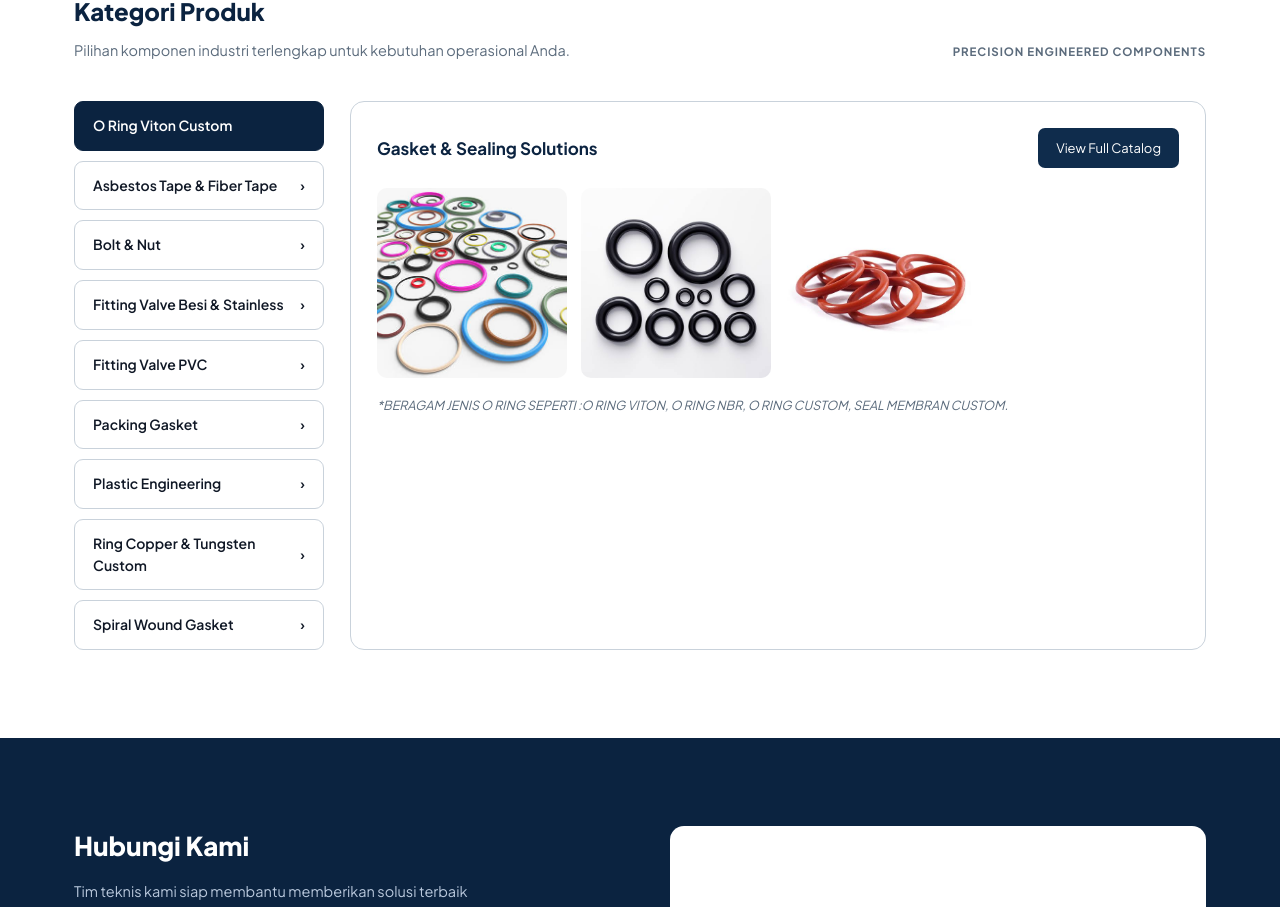
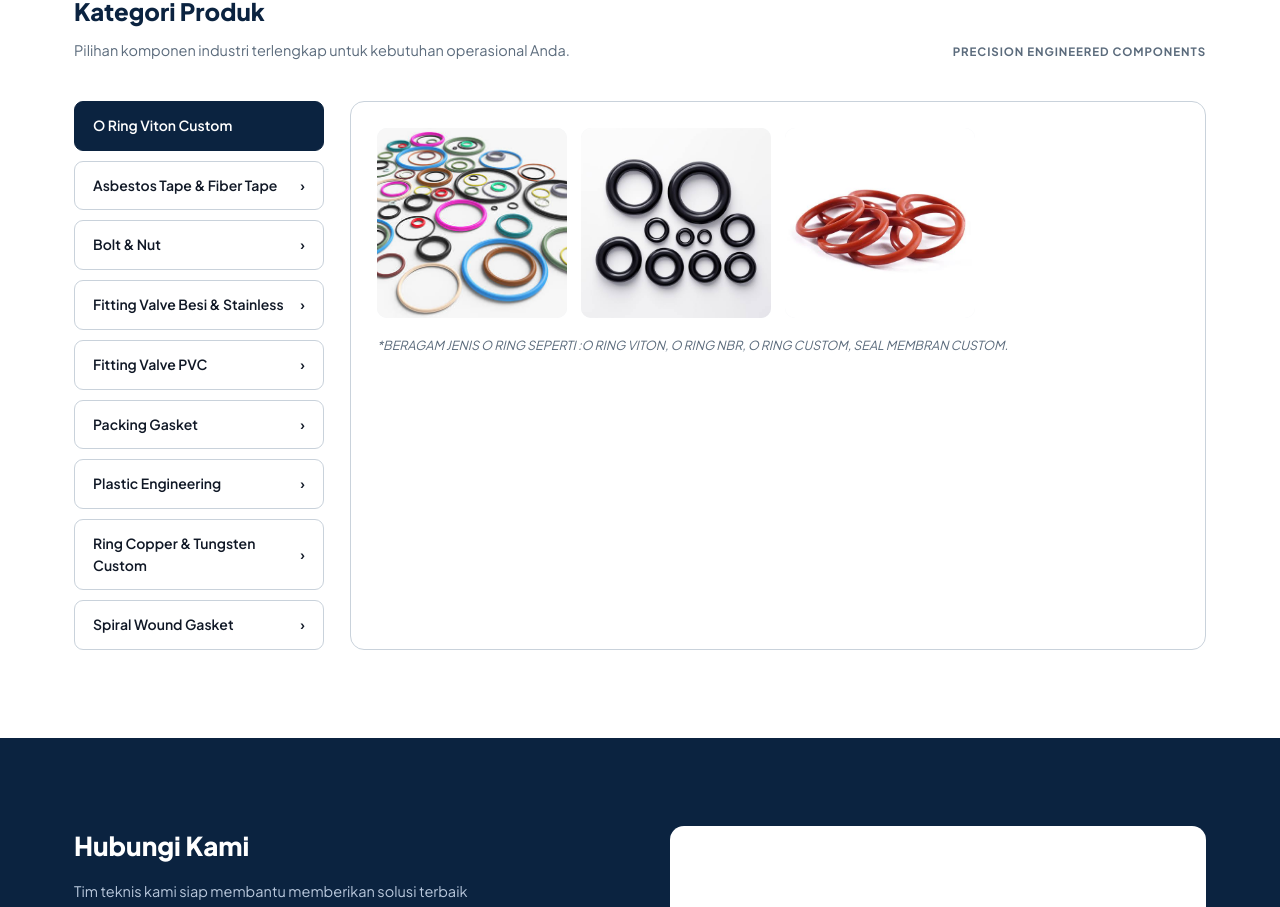
Before and after one commit to masterkinart/teknik-dewa-artha, a Next.js app: page / in a window 1280 px wide. Shown: the part 1675-2582 px from the top of the page. Built offline with nearby package versions, Linux system fonts and the light colour scheme; grey boxes are pictures that could not be loaded.

Commit message:
update hapus katalog

```diff
--- a/app/components/ProductsSection.tsx
+++ b/app/components/ProductsSection.tsx
@@ -149,12 +149,12 @@
             ))}
           </div>
           <div className="product-panel">
-            <div className="panel-head">
+            {/* <div className="panel-head">
               <h3>Gasket &amp; Sealing Solutions</h3>
               <a href="#contact" className="btn-navy-sm">
                 View Full Catalog
               </a>
-            </div>
+            </div> */}
             <div className="product-swatches">
               {selectedCategory.images.map((image) => (
                 <div className="swatch" key={image}>
```
